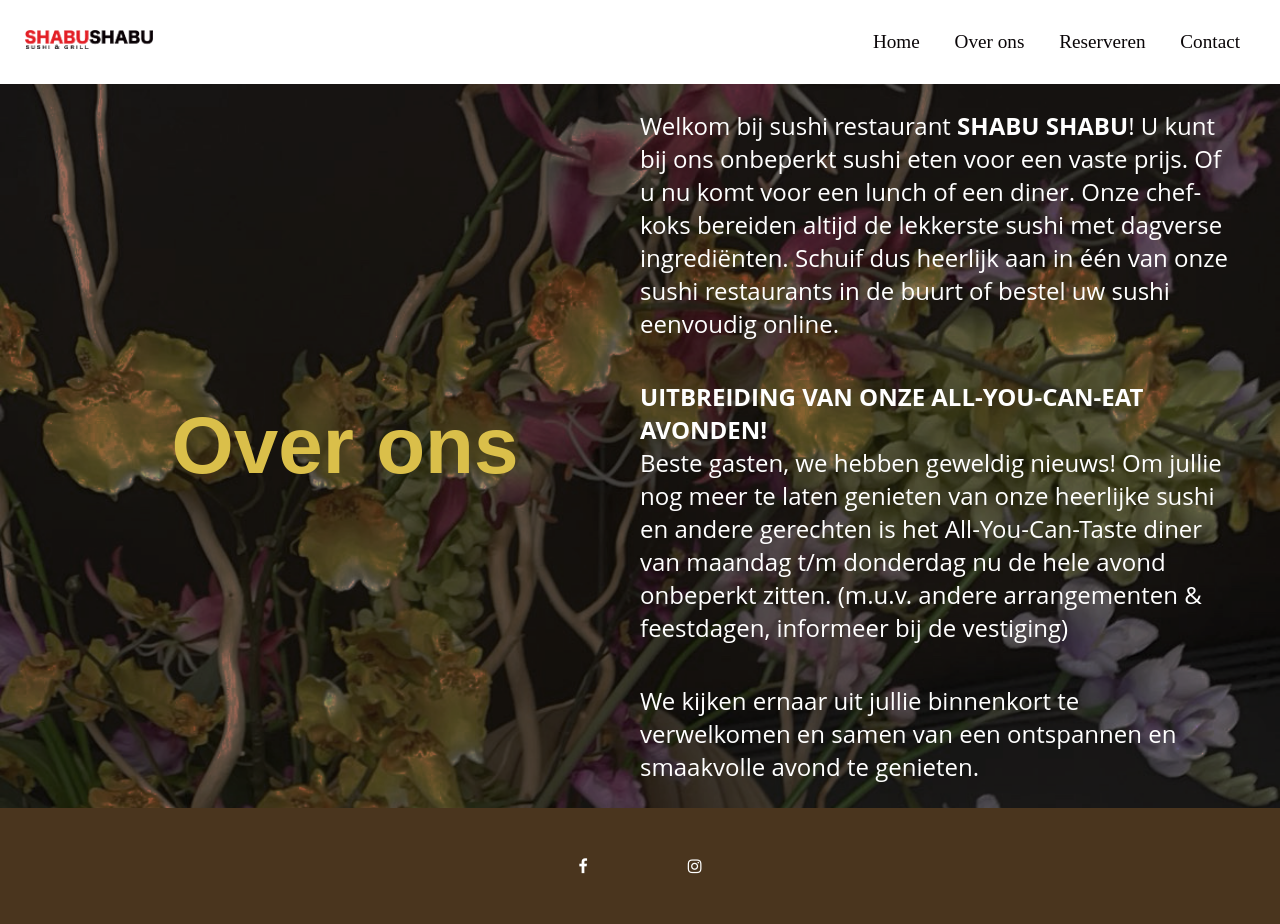
After one commit to martijnsark/CLE2_groep8, a PHP site: page /about.php in a window 1280 px wide. The commit adds this page. Run offline with PHP 8.4, Linux system fonts and the light colour scheme; some web fonts are replaced.

Commit message:
about is toegevoegd

```diff
--- /dev/null
+++ b/about.php
@@ -0,0 +1,63 @@
+<!DOCTYPE html>
+<html lang="en">
+<head>
+    <meta charset="UTF-8">
+    <title>Over ons</title>
+
+    <link rel="stylesheet" href="css/style.css">
+    <link href="https://fonts.cdnfonts.com/css/imagination-station" rel="stylesheet">
+    <link href="https://fonts.cdnfonts.com/css/open-sans" rel="stylesheet">
+    <link rel="stylesheet" href="https://cdnjs.cloudflare.com/ajax/libs/font-awesome/4.7.0/css/font-awesome.min.css">
+</head>
+<body>
+<nav>
+    <div class="left-column">
+        <img src="images/Shabu_Shabu_Logo.png" alt="ShabuShabu Logo">
+    </div>
+    <div class="right-column">
+        <a href="index.html">Home</a>
+        <a href="about.html">Over ons</a>
+        <a href="reservation.html">Reserveren</a>
+        <a href="contact.html">Contact</a>
+    </div>
+</nav>
+<header>
+    <div class="center-container">
+        <div class="half-container">
+            <h1 class="shabu-title">Over ons</h1>
+        </div>
+        <div class="half-container">
+            <p>
+                Welkom bij sushi restaurant <strong>SHABU SHABU</strong>! U kunt bij ons onbeperkt sushi eten voor een
+                vaste prijs. Of u nu komt voor een lunch of een diner. Onze chef-koks bereiden altijd de lekkerste sushi
+                met dagverse ingrediënten. Schuif dus heerlijk aan in één van onze sushi restaurants in de buurt of
+                bestel uw sushi eenvoudig online.
+            </p>
+            <p>
+                <strong>UITBREIDING VAN ONZE ALL-YOU-CAN-EAT AVONDEN!</strong><br>
+                Beste gasten, we hebben geweldig nieuws! Om jullie nog meer te laten genieten van onze heerlijke
+                sushi
+                en
+                andere gerechten is het All-You-Can-Taste diner van maandag t/m donderdag nu de hele avond onbeperkt
+                zitten.
+                (m.u.v. andere arrangementen & feestdagen, informeer bij de vestiging)
+            </p>
+            <p>
+                We kijken ernaar uit jullie binnenkort te verwelkomen en samen van een ontspannen en smaakvolle
+                avond te
+                genieten.
+            </p>
+        </div>
+    </div>
+</header>
+<main>
+
+</main>
+<footer>
+    <div class="foot-icons">
+        <a href="https://www.facebook.com/shabushabu.nl/?locale=nl_NL" class="fa fa-facebook"></a>
+        <a href="https://www.instagram.com/restaurant_shabushabu/?hl=nl" class="fa fa-instagram"></a>
+    </div>
+</footer>
+</body>
+</html>
--- a/css/style.css
+++ b/css/style.css
@@ -152,6 +152,11 @@
 .half-container {
     flex: 1;
     min-height: 50vh;
+    display: flex;
+    align-items: center;
+    justify-content: center ;
+    flex-direction: column;
+    gap: 30px;
 }
 
 form {
@@ -175,6 +180,7 @@
 
 
 textarea,
+input[type="tel"],
 input[type="text"],
 input[type="email"] {
     resize: none;
@@ -185,13 +191,15 @@
     transition: border-color 0.3s;
 }
 
+input[type="tel"]:focus,
 input[type="text"]:focus,
 input[type="email"]:focus {
-    border-color: #007bff;
+    border-color: var(--shabu-red);
     outline: none;
 }
 
 textarea,
+input[type="tel"],
 input[type="checkbox"],
 input[type="radio"] {
     accent-color: var(--shabu-red); /* Change the checked color */
```
Also changed, not shown: CLE2-ShabuShabu-HTML/about.html (+9 -5 lines), CLE2-ShabuShabu-HTML/css/style.css (+10 -8 lines).
